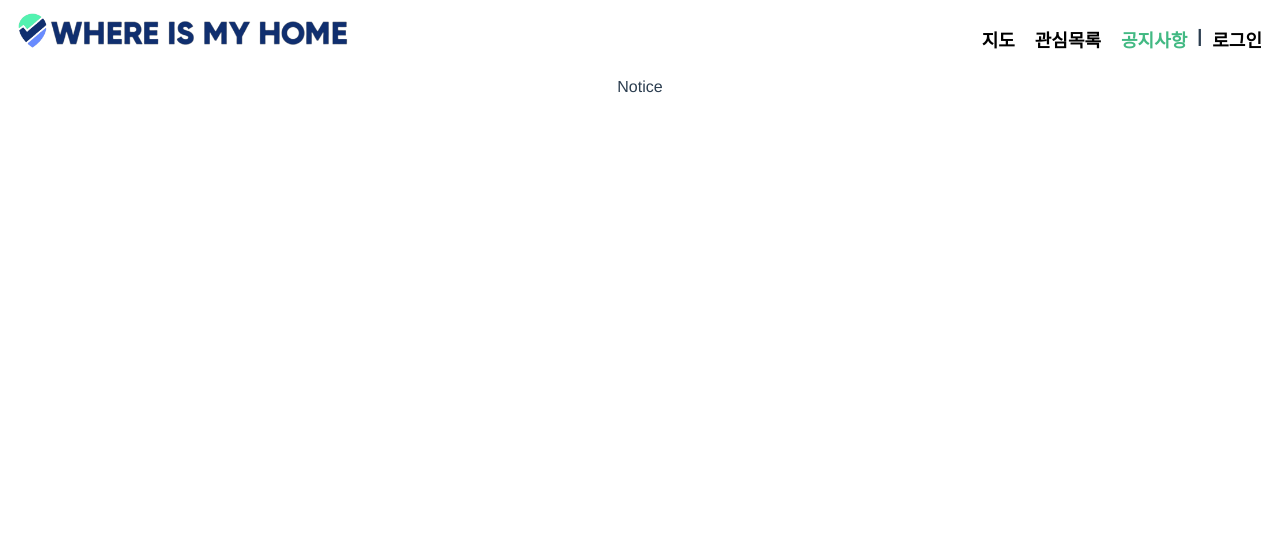
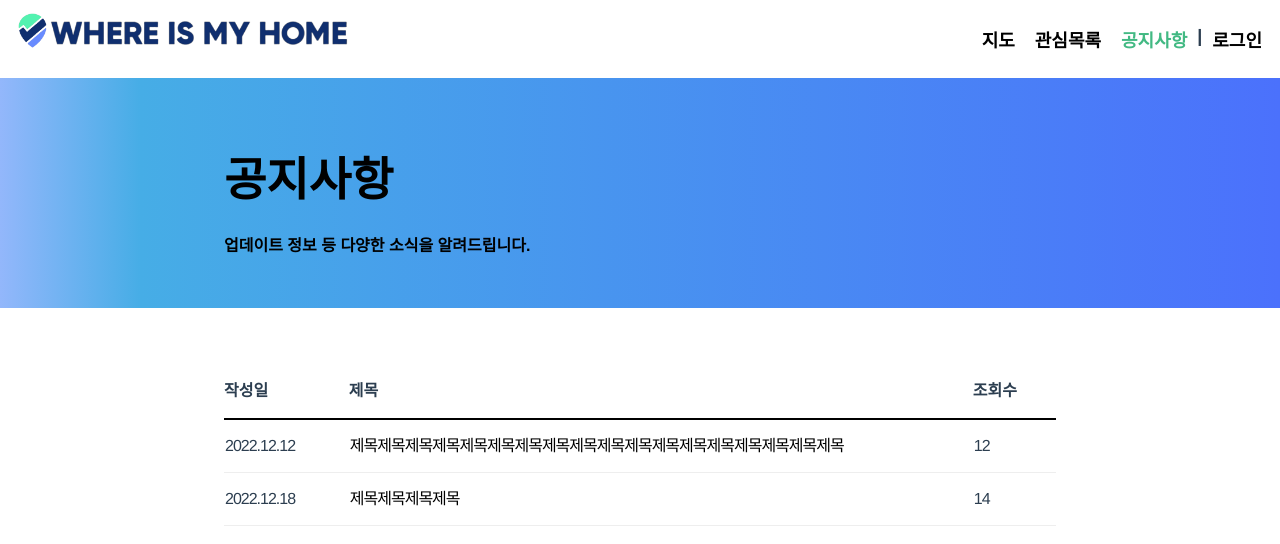
Before and after one commit to cyctjdghks/whereismyhome-frontend, a Vue app in the folder whereismyhome-final/: page /notice in a window 1280 px wide. Shown: the top 544 px of the page. Built offline with nearby package versions, Linux system fonts and the light colour scheme; no server answers.

Commit message:
feat: Notice list

```diff
--- /dev/null
+++ b/whereismyhome-final/src/components/notice/NoticeList.vue
@@ -0,0 +1,127 @@
+<template>
+  <div>
+    <div class="top">
+      <div class="title">
+        <h1>공지사항</h1>
+        <h2>업데이트 정보 등 다양한 소식을 알려드립니다.</h2>
+      </div>
+    </div>
+    <div class="list">
+      <table>
+        <thead>
+          <tr>
+            <th class="th1">작성일</th>
+            <th class="th2">제목</th>
+            <th class="th3">조회수</th>
+          </tr>
+        </thead>
+        <tbody>
+          <notice-list-item
+            v-for="notice in notices"
+            :key="notice.no"
+            v-bind="notice"
+          ></notice-list-item>
+        </tbody>
+      </table>
+    </div>
+  </div>
+</template>
+
+<script>
+import NoticeListItem from "./item/NoticeListItem.vue";
+
+export default {
+  name: "NoticeList",
+
+  components: {
+    NoticeListItem,
+  },
+
+  data() {
+    return {
+      notices: [
+        {
+          no: 1,
+          date: "2022.12.12",
+          title:
+            "제목제목제목제목제목제목제목제목제목제목제목제목제목제목제목제목제목제목",
+          hit: 12,
+        },
+        {
+          no: 2,
+          date: "2022.12.18",
+          title: "제목제목제목제목",
+          hit: 14,
+        },
+      ],
+    };
+  },
+
+  mounted() {},
+
+  methods: {},
+};
+</script>
+
+<style scoped>
+.top {
+  width: 100%;
+  background: rgb(147, 183, 251);
+  background: linear-gradient(
+    90deg,
+    rgba(147, 183, 251, 1) 0%,
+    rgba(70, 173, 230, 1) 11%,
+    rgba(75, 113, 252, 1) 100%
+  );
+}
+.title {
+  width: 65%;
+  height: 230px;
+  margin: auto;
+  color: black;
+}
+
+h1 {
+  font-size: 46px;
+  margin: 0;
+  padding: 65px 0 10px 0;
+  text-align: start;
+}
+
+h2 {
+  font-size: 16px;
+  text-align: start;
+}
+
+.list {
+  width: 65%;
+  margin: auto;
+}
+
+table {
+  margin-top: 50px;
+  width: 100%;
+  text-align: start;
+  border-collapse: collapse;
+  font-size: 16px;
+  table-layout: fixed;
+}
+
+thead tr {
+  border-bottom: 2px solid black;
+}
+
+thead th {
+  text-align: start;
+  padding: 19px 0px 17px 0px;
+  font-weight: 900;
+}
+
+.th1 {
+  width: 15%;
+}
+
+.th2 {
+  width: 75%;
+}
+</style>
--- /dev/null
+++ b/whereismyhome-final/src/components/notice/item/NoticeListItem.vue
@@ -0,0 +1,46 @@
+<template>
+  <tr>
+    <td>{{ date }}</td>
+    <td>
+      <router-link :to="{ name: 'noticeView', params: { no: no } }">
+        {{ title }}
+      </router-link>
+    </td>
+    <td>{{ hit }}</td>
+  </tr>
+</template>
+
+<script>
+export default {
+  name: "NoticeListItem",
+
+  props: {
+    date: String,
+    title: String,
+    hit: Number,
+    no: Number,
+  },
+};
+</script>
+
+<style scoped>
+tbody tr {
+  line-height: 50px;
+  letter-spacing: -1px;
+  border-bottom: 1px solid #eee;
+}
+
+tbody td {
+  overflow: hidden;
+  text-overflow: ellipsis;
+  white-space: nowrap;
+}
+
+tbody tr:hover {
+  background-color: rgb(249, 247, 247);
+}
+
+a {
+  color: black;
+}
+</style>
--- a/whereismyhome-final/src/router/index.js
+++ b/whereismyhome-final/src/router/index.js
@@ -19,6 +19,24 @@ const routes = [
     path: "/notice",
     name: "notice",
     component: () => import("@/views/AppNotice.vue"),
+    redirect: "/",
+    children: [
+      {
+        path: "/",
+        name: "noticeList",
+        component: () => import("@/components/notice/NoticeList.vue"),
+      },
+      {
+        path: "/view/:no",
+        name: "noticeView",
+        component: () => import("@/components/notice/NoticeView.vue"),
+      },
+      {
+        path: "/write",
+        name: "noticeWrite",
+        component: () => import("@/components/notice/NoticeWrite.vue"),
+      },
+    ],
   },
   {
     path: "/user",
--- a/whereismyhome-final/src/views/AppNotice.vue
+++ b/whereismyhome-final/src/views/AppNotice.vue
@@ -1,18 +1,10 @@
 <template>
-  <div>Notice</div>
+  <router-view></router-view>
 </template>
 
 <script>
 export default {
   name: "AppNotice",
-
-  data() {
-    return {};
-  },
-
-  mounted() {},
-
-  methods: {},
 };
 </script>
 
```
Also changed, not shown: whereismyhome-final/src/components/notice/NoticeView.vue (added), whereismyhome-final/src/components/notice/NoticeWrite.vue (added).
